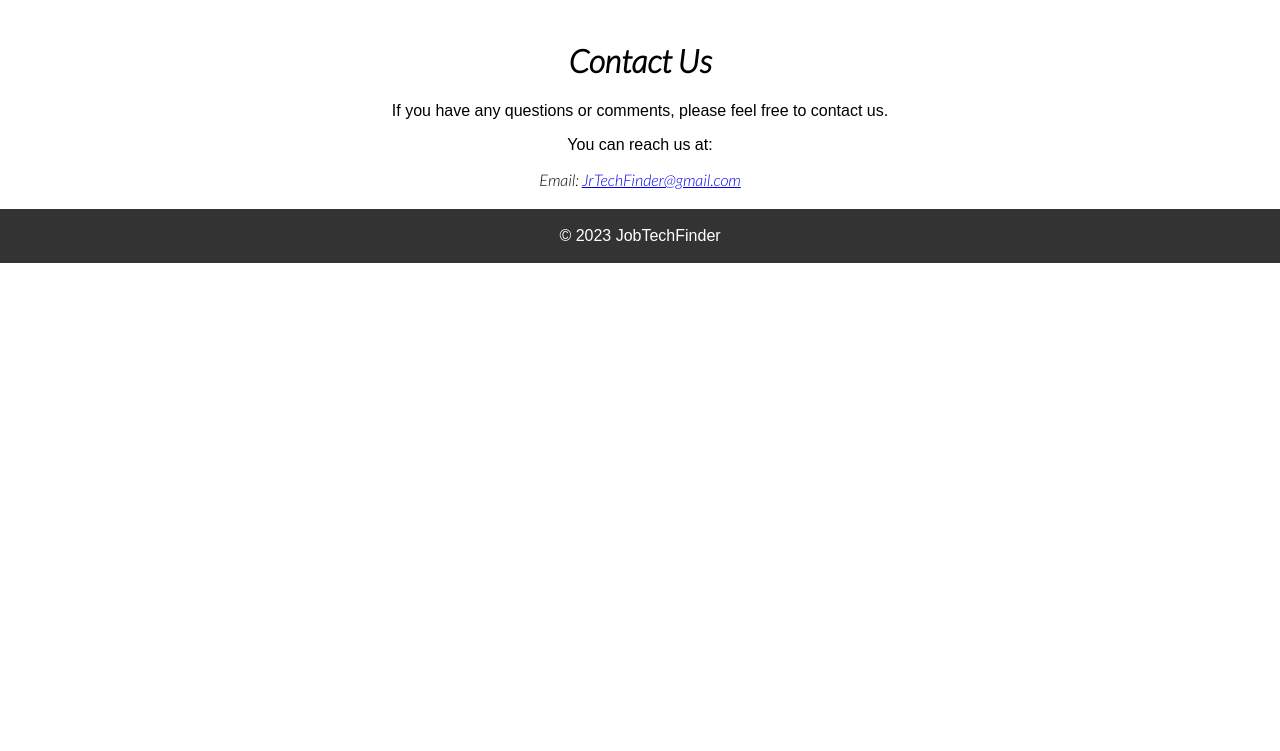
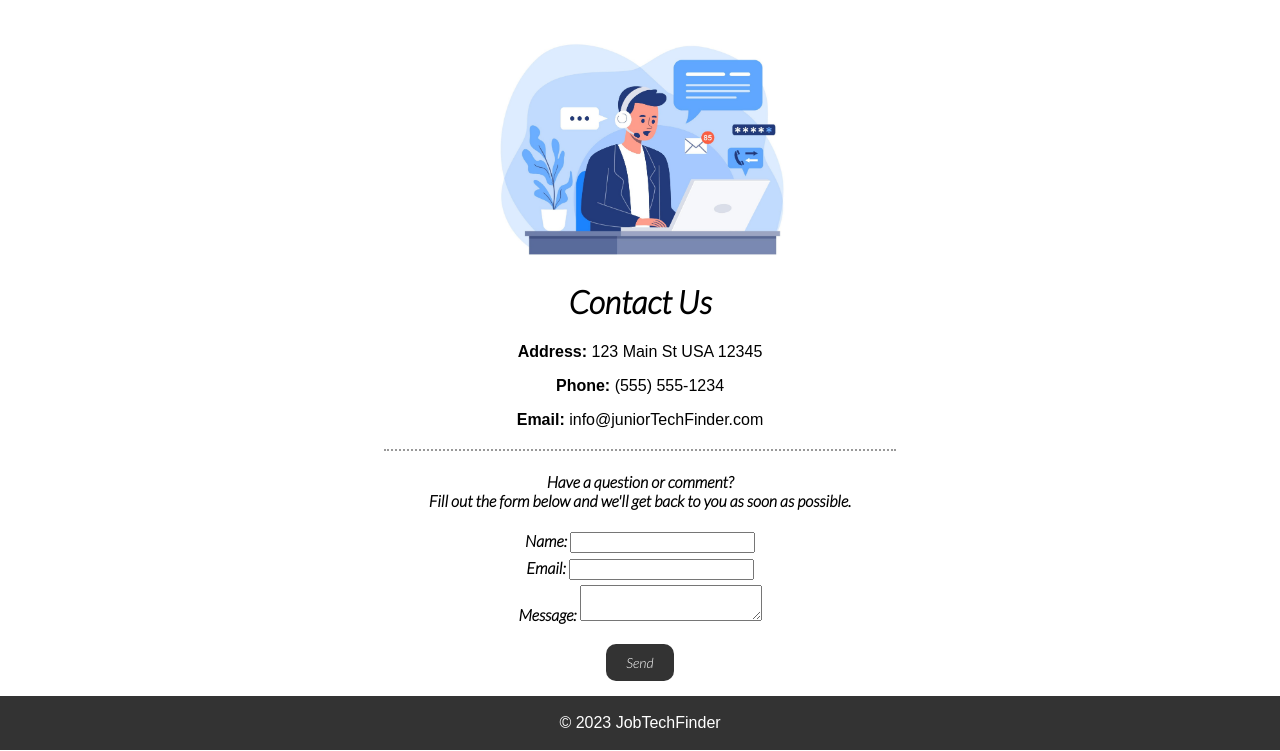
Before and after one commit to TopazAakal/JuniorTechFinder, a Django app: page /contactUs/ in a window 1280 px wide. Shown: the part 49-800 px from the top of the page. Run offline with Django 4.2, Linux system fonts and the light colour scheme; some web fonts are replaced.

Commit message:
BSPMC235-30 contact us page for juniors

```diff
--- a/Core/templates/contactUs.html
+++ b/Core/templates/contactUs.html
@@ -1,32 +1,66 @@
 {% extends 'base.html' %}
 {% load static %}
+
+
 {% block content %}
 
-<head>
-	<title>Contact Us</title>
-	<style>
-		.container {
-			max-width: 600px;
-			/* Set a maximum width for the container element */
-			margin: 0 auto;
-			/* Center-align the container element within the body element */
-			padding: 20px;
-			/* Add some padding to the container element */
-			text-align: center;
-			/* Center-align the contents of the container element */
-		}
-	</style>
-</head>
+<style>
+	.dotted-hr {
+		border: none;
+		border-top: 2px dotted #999;
+		height: 0;
+		margin: 20px auto;
+		width: 40%;
+		align-items: center;
+	}
+</style>
 
-<body>
-	<div class="container">
+{% for message in messages %}
+<div class="alert alert-success" role="alert" style="text-align: center; color:rgb(47, 47, 108); margin-top: 20px;">
+	<strong>{{ message }}</strong>
+</div>
+{% endfor %}
 
-		<h1>Contact Us</h1>
-		<p>If you have any questions or comments, please feel free to contact us.</p>
-		<p>You can reach us at:</p>
+<div class="container" style="text-align: center;">
+	<br><br>
+	<img src="{% static 'media/contactUs.jpg' %}" alt="Contact Us" style="width: 300px; height: 220px;">
+	<h1>Contact Us</h1>
 
-		Email: <a href="mailto:JrTechFinder@gmail.com">JrTechFinder@gmail.com</a>
 
-	</div>
-</body>
+	<p><strong>Address: </strong> 123 Main St USA 12345</p>
+
+
+	<p><strong>Phone: </strong>(555) 555-1234</p>
+
+
+	<p><strong>Email: </strong> info@juniorTechFinder.com</p>
+
+
+	<hr class="dotted-hr">
+
+	<strong>
+		<h4>Have a question or comment?<br> Fill out the form below and we'll get back to you as soon as possible.</h4>
+	</strong>
+
+	<form method="post">
+		{% csrf_token %}
+		<div class="form-group">
+			<strong><label for="name">Name:</label></strong>
+			<input type="text" name="name" class="form-control" required>
+		</div>
+		<div class="form-group">
+			<strong><label for="email">Email:</label></strong>
+			<input type="email" name="email" class="form-control" required>
+		</div>
+		<div class="form-group">
+			<strong><label for="message">Message:</label></strong>
+			<textarea name="message" class="form-control" required></textarea>
+		</div>
+		<button type="submit" class="btn btn-sm btn-primary" style="font-size: 14px; margin: 15px;">Send</button>
+	</form>
+
+</div>
+
+
+
 {% endblock %}
--- a/Core/views.py
+++ b/Core/views.py
@@ -1,12 +1,24 @@
 from django.shortcuts import render
 from django.http import HttpResponse
+from django.core.mail import send_mail
+from django.conf import settings
+from django.contrib import messages
 
 
 def homePage(request):
     return render(request, 'home.html')
 
+
 def aboutUsPage(request):
     return render(request, 'aboutUs.html')
 
+
 def contactUsPage(request):
+    if request.method == 'POST':
+        name = request.POST['name']
+        email = request.POST['email']
+        message = request.POST['message']
+        print(f'Name: {name}\nEmail: {email}\nMessage: {message}')
+        messages.success(request, 'Your message has been sent successfully!')
+        return render(request, 'contactUs.html')
     return render(request, 'contactUs.html')
```
Also changed, not shown: Core/static/media/contactUs.jpg (added).
